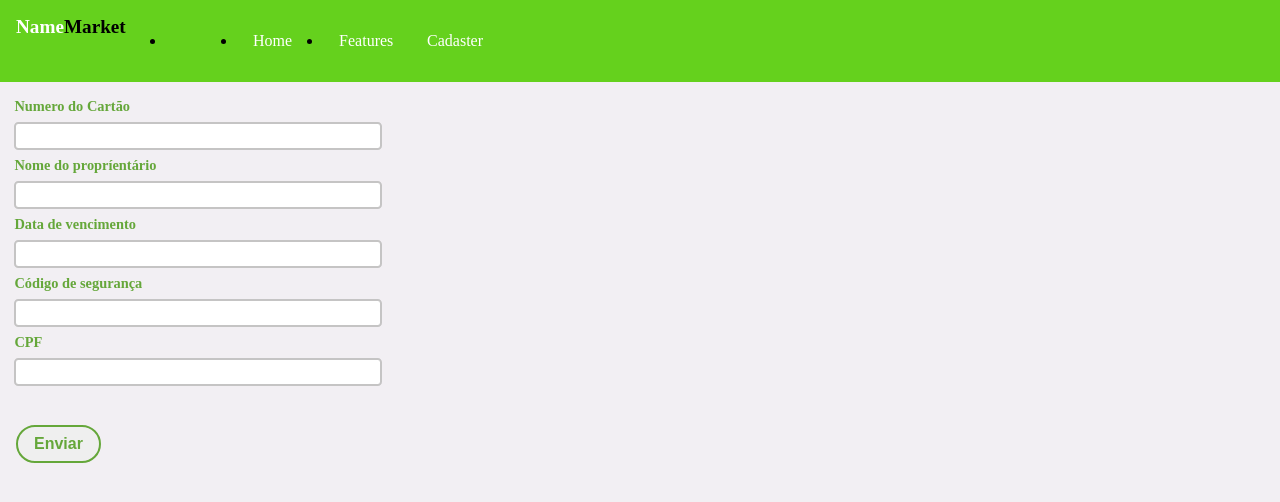
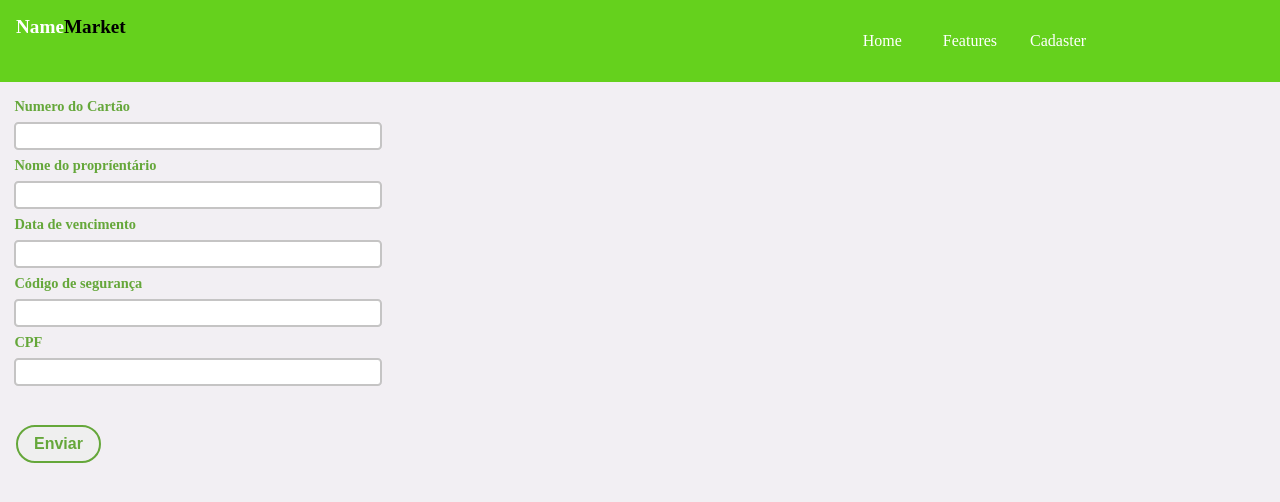
Before and after one commit to YuriSarmanho/Credit-Card-Cadaster, a plain HTML site: page index.html in a window 1280 px wide. Drawn offline with Linux system fonts and the light colour scheme.

Commit message:
tirei o ponto do li

```diff
--- a/css/main.css
+++ b/css/main.css
@@ -73,7 +73,7 @@ button{
   .navbar nav{
     display: flex;
     height:auto;
-    width:100%;
+    width:500px;
     text-align: justify ;
     float: left;
   }
@@ -90,12 +90,14 @@ button{
    display: flex;
    justify-content: space-between;
   }
+  li {
+    list-style-type: none;
+  }
   ul a{
     color: white;
     font-size: 1em;
     padding: .1em 1em;
-    margin-left:100%;
-
+    margin-left:60%;
     text-decoration:none;
   }
 }
```
